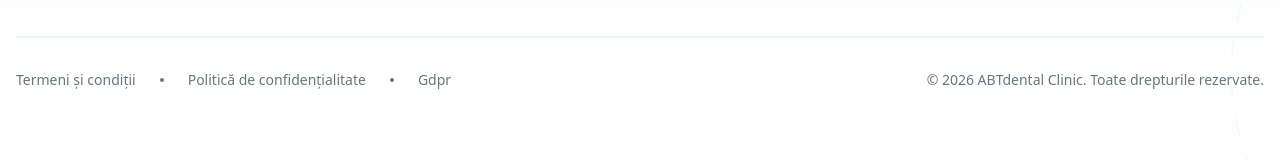
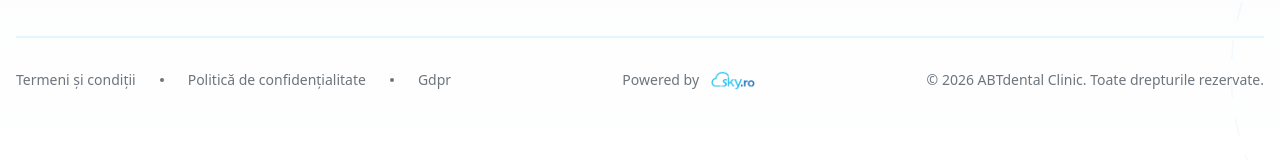
Before and after one commit to sorinpintilie-lgtm/abddental, a Next.js app: page / in a window 1280 px wide. Shown: the part 7973-8133 px from the top of the page. Built offline with nearby package versions, Linux system fonts and the light colour scheme.

Commit message:
Add Powered by sky.ro in footer

```diff
--- a/src/app/page.tsx
+++ b/src/app/page.tsx
@@ -1035,6 +1035,23 @@ export default function Home() {
                   Gdpr
                 </a>
               </div>
+
+              <a
+                href="https://sky.ro"
+                target="_blank"
+                rel="noopener noreferrer"
+                className="flex items-center gap-3 text-sm font-light text-[color:var(--muted)] transition-colors hover:text-[color:var(--accent)]"
+              >
+                <span>Powered by</span>
+                <Image
+                  src="/skyro_logo_wide.png"
+                  alt="sky.ro"
+                  width={92}
+                  height={20}
+                  className="h-5 w-auto opacity-90"
+                />
+              </a>
+
               <div className="text-center text-sm font-light text-[color:var(--muted)] lg:text-right">
                 © {new Date().getFullYear()} ABTdental Clinic. Toate drepturile rezervate.
               </div>
```
Also changed, not shown: public/skyro_logo_wide.png (added).
